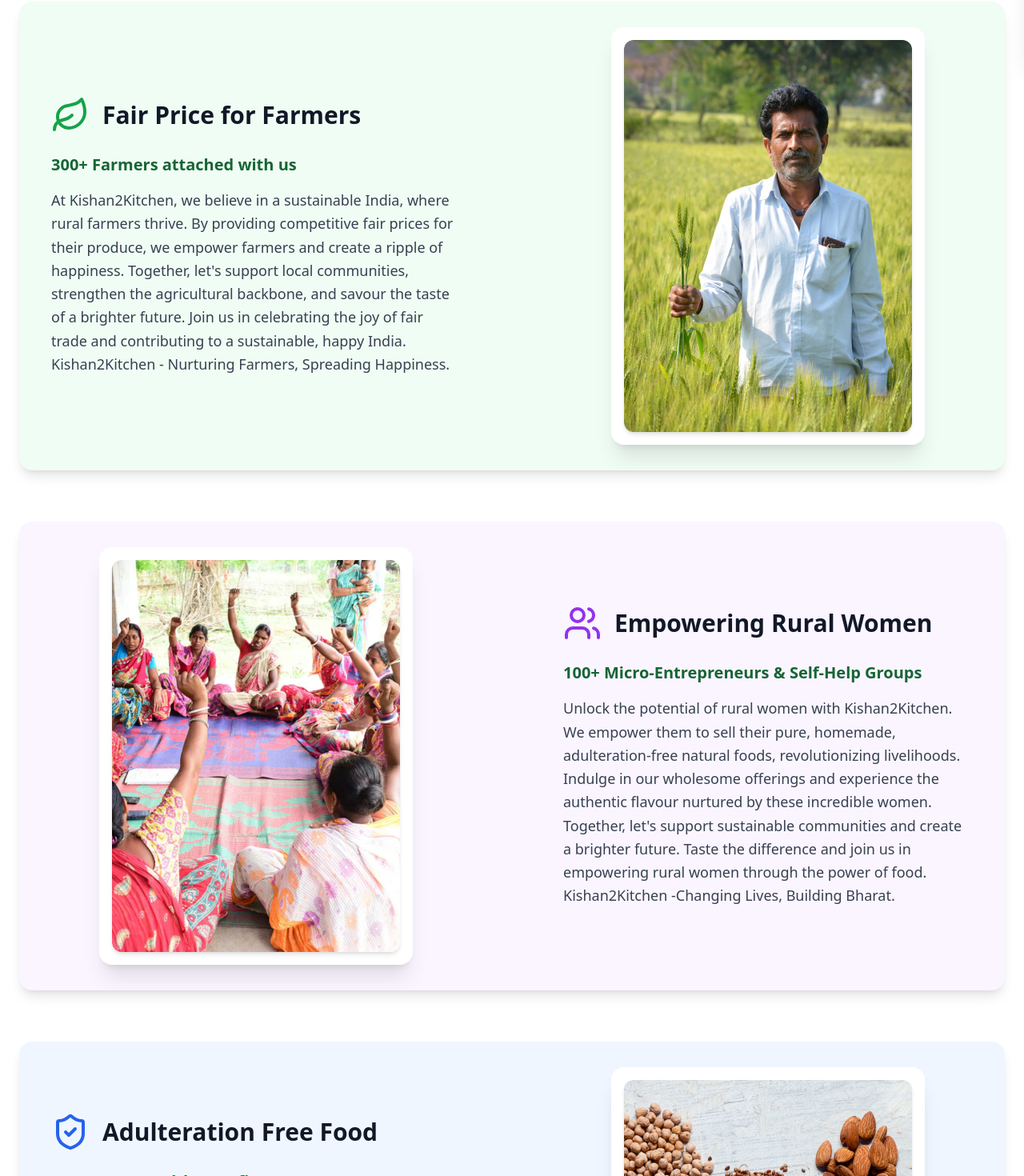
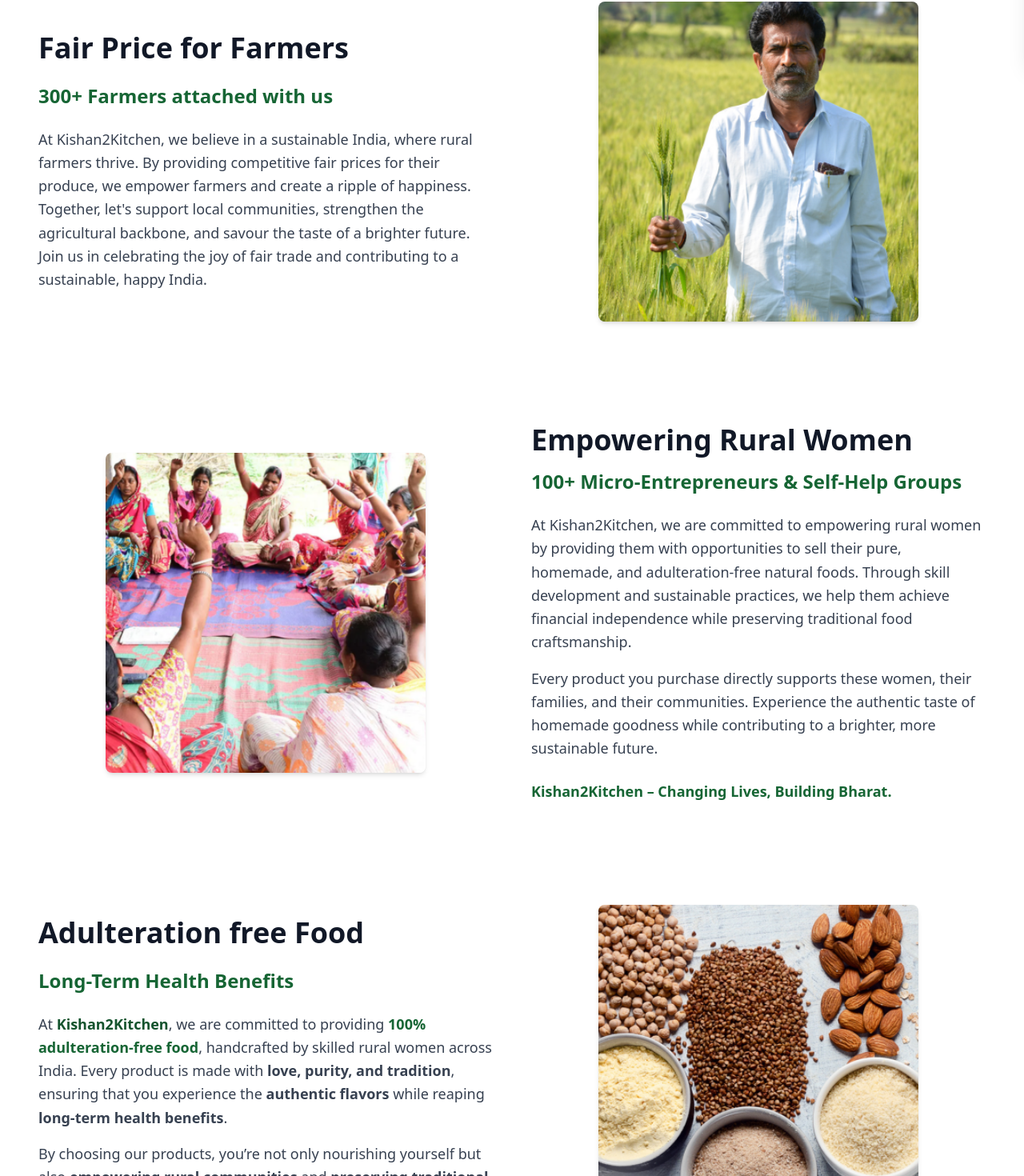
Before and after one commit to Kyrotics-Technologies-Private-Limited/K2K, a React (Vite) app: page /our-story in a window 1280 px wide. Shown: the part 726-2196 px from the top of the page at 80% size. Built offline with nearby package versions, Linux system fonts and the light colour scheme.

Commit message:
ourstory

```diff
--- a/src/pages/OurStory.tsx
+++ b/src/pages/OurStory.tsx
@@ -1,129 +1,185 @@
-import React from "react";
+import React, { useEffect } from "react";
 import { motion } from "framer-motion";
-import { ShieldCheck, Users, Leaf } from "lucide-react";
 
 const AboutUs: React.FC = () => {
-  const sections = [
-    {
-      icon: Leaf,
-      title: "Fair Price for Farmers",
-      text: "At Kishan2Kitchen, we believe in a sustainable India, where rural farmers thrive. By providing competitive fair prices for their produce, we empower farmers and create a ripple of happiness. Together, let's support local communities, strengthen the agricultural backbone, and savour the taste of a brighter future. Join us in celebrating the joy of fair trade and contributing to a sustainable, happy India. Kishan2Kitchen - Nurturing Farmers, Spreading Happiness.",
-      subText: "300+ Farmers attached with us",
-      image: "/assets/images/Farmers.png",
-      iconColor: "text-green-600",
-      bgColor: "bg-green-50",
-    },
-    {
-      icon: Users,
-      title: "Empowering Rural Women",
-      text: "Unlock the potential of rural women with Kishan2Kitchen. We empower them to sell their pure, homemade, adulteration-free natural foods, revolutionizing livelihoods. Indulge in our wholesome offerings and experience the authentic flavour nurtured by these incredible women. Together, let's support sustainable communities and create a brighter future. Taste the difference and join us in empowering rural women through the power of food. Kishan2Kitchen -Changing Lives, Building Bharat.",
-      subText: "100+ Micro-Entrepreneurs & Self-Help Groups",
-      image: "/assets/images/Empowering Rural Women.png",
-      iconColor: "text-purple-600",
-      bgColor: "bg-purple-50",
-    },
-    {
-      icon: ShieldCheck,
-      title: "Adulteration Free Food",
-      text: "At Kishan2Kitchen, our mission is to proudly provide adulteration-free food prepared by skilled rural women in India. We ensure an authentic taste that delights the palate while offering significant long-term health benefits. Our commitment to quality and the empowerment of rural women results in products that are not only delicious but also promote a healthier lifestyle. Experience the unique flavours and goodness of our meticulously crafted food, supporting the well-being of both consumers and the community.",
-      subText: "Long-Term Health Benefits",
-      image: "/assets/images/Adulteration free.png",
-      iconColor: "text-blue-600",
-      bgColor: "bg-blue-50",
-    },
-  ];
+  useEffect(() => {
+    console.log("AboutUs component mounted");
+  }, []);
 
   return (
-    <div className="bg-white">
+    <div className="bg-white min-h-screen">
       {/* Hero Section */}
       <section
-        className="relative w-full h-[70vh] flex items-center justify-center"
+        className="relative w-full h-[70vh] flex items-center justify-center text-center text-white"
         style={{
           backgroundImage: "url(/assets/images/ourstory.png)",
           backgroundSize: "cover",
           backgroundPosition: "center",
-          //backgroundBlendMode: "overlay",
-          backgroundColor: "rgba(0,0,0,0.6)",
+          backgroundRepeat: "no-repeat",
         }}
-      >
+      ></section>
 
+      {/* Section 1: Fair Price for Farmers */}
+      <section className="max-w-7xl mx-auto px-6 lg:px-12 py-16">
+        <div className="grid grid-cols-1 md:grid-cols-2 gap-12 items-center">
+          {/* Text */}
+          <div>
+            <h2 className="text-4xl font-bold text-gray-900">
+              Fair Price for Farmers
+            </h2>
+            <div className="flex flex-wrap gap-6 mt-6">
+              <div className="text-green-800 text-2xl font-semibold">
+                300+ Farmers attached with us
+              </div>
+            </div>
+            <p className="text-lg text-gray-700 mt-6 leading-relaxed flex items-center justify-center">
+              At Kishan2Kitchen, we believe in a sustainable India, where rural
+              farmers thrive. By providing competitive fair prices for their
+              produce, we empower farmers and create a ripple of happiness.
+              Together, let's support local communities, strengthen the
+              agricultural backbone, and savour the taste of a brighter future.
+              Join us in celebrating the joy of fair trade and contributing to a
+              sustainable, happy India.
+            </p>
+          </div>
+
+          {/* Image */}
+          <div className="flex justify-center">
+            <img
+              src="/assets/images/Farmers.png"
+              alt="Farmers"
+              className="w-full max-w-[400px] h-[400px] object-cover rounded-lg shadow-md"
+            />
+          </div>
+        </div>
       </section>
 
-      {/* Mission Sections */}
-      <div className="max-w-7xl mx-auto px-6 py-16 space-y-16">
-        {sections.map((section, index) => (
-          <motion.section
-            key={section.title}
-            initial={{ opacity: 0, y: 50 }}
-            whileInView={{ opacity: 1, y: 0 }}
-            transition={{ duration: 0.8, ease: "easeOut" }}
+      {/* Section 2: Empowering Rural Women */}
+      <section className="max-w-7xl mx-auto px-6 lg:px-12 py-16">
+        <div className="grid grid-cols-1 md:grid-cols-2 gap-12 items-center">
+          {/* Image */}
+          <div className="flex justify-center">
+            <img
+              src="/assets/images/Empowering Rural Women.png"
+              alt="Empowering Rural Women"
+              className="w-full max-w-[400px] h-[400px] object-cover rounded-lg shadow-md"
+            />
+          </div>
+
+          {/* Text */}
+          <div>
+            <h2 className="text-4xl font-bold text-gray-900">
+              Empowering Rural Women
+            </h2>
+            <p className="text-green-800 text-2xl font-semibold mt-4">
+              100+ Micro-Entrepreneurs & Self-Help Groups
+            </p>
+            <p className="text-lg text-gray-700 mt-6 leading-relaxed flex items-center">
+              At Kishan2Kitchen, we are committed to empowering rural women by
+              providing them with opportunities to sell their pure, homemade,
+              and adulteration-free natural foods. Through skill development and
+              sustainable practices, we help them achieve financial independence
+              while preserving traditional food craftsmanship.
+            </p>
+            <p className="text-lg text-gray-700 mt-4 leading-relaxed">
+              Every product you purchase directly supports these women, their
+              families, and their communities. Experience the authentic taste of
+              homemade goodness while contributing to a brighter, more
+              sustainable future.
+            </p>
+            <p className="text-green-800 font-semibold text-lg mt-6">
+              Kishan2Kitchen – Changing Lives, Building Bharat.
+            </p>
+          </div>
+        </div>
+      </section>
+
+      {/* Section 3: Adulteration Free Food */}
+      <section className="max-w-7xl mx-auto px-6 lg:px-12 py-16">
+        <div className="grid grid-cols-1 md:grid-cols-2 gap-12 items-center">
+          {/* Text with Animation */}
+          <motion.div
+            initial="hidden"
+            whileInView="visible"
             viewport={{ once: true }}
-            className={`
-              grid md:grid-cols-2 gap-12 items-center
-              ${section.bgColor}
-              rounded-2xl
-              overflow-hidden
-              shadow-lg
-              ${index % 2 === 1 ? "md:flex-row-reverse" : ""}
-            `}
+            variants={{
+              hidden: { opacity: 0, x: -50 },
+              visible: {
+                opacity: 1,
+                x: 0,
+                transition: {
+                  duration: 0.8,
+                  ease: "easeOut",
+                  staggerChildren: 0.3,
+                },
+              },
+            }}
           >
-            {/* Text Section */}
-            <div className={`p-10 ${index % 2 === 1 ? "md:order-last" : ""}`}>
-              <div className="flex items-center mb-6">
-                <section.icon
-                  className={`w-12 h-12 ${section.iconColor} mr-4`}
-                />
-                <h2 className="text-3xl font-bold text-gray-900">
-                  {section.title}
-                </h2>
-              </div>
-              <p className="text-xl text-green-800 font-semibold mb-4">
-                {section.subText}
-              </p>
-              <p className="text-gray-700 text-lg leading-relaxed">
-                {section.text}
-              </p>
-            </div>
+            <motion.h2
+              variants={{
+                hidden: { opacity: 0, y: -20 },
+                visible: { opacity: 1, y: 0 },
+              }}
+              className="text-4xl font-bold text-gray-900"
+            >
+              Adulteration free Food
+            </motion.h2>
 
-            {/* Image Section */}
             <motion.div
-              initial={{ opacity: 0, scale: 0.9 }}
-              whileInView={{ opacity: 1, scale: 1 }}
-              transition={{ duration: 1.2, ease: "easeOut" }}
-              viewport={{ once: true }}
-              className="flex justify-center p-8"
+              variants={{
+                hidden: { opacity: 0, y: -10 },
+                visible: { opacity: 1, y: 0 },
+              }}
+              className="mt-6 text-green-800 text-2xl font-semibold"
             >
-              <div
-                className="
-                bg-white
-                p-4
-                rounded-2xl
-                shadow-xl
-                transform
-                transition-transform
-                hover:scale-105
-                duration-300
-              "
-              >
-                <img
-                  src={section.image}
-                  alt={section.title}
-                  className="
-                    w-full
-                    max-w-[450px]
-                    h-auto
-                    object-cover
-                    rounded-xl
-                    shadow-md
-                  "
-                />
-              </div>
+              Long-Term Health Benefits
             </motion.div>
-          </motion.section>
-        ))}
-      </div>
 
+            <motion.p
+              variants={{ hidden: { opacity: 0 }, visible: { opacity: 1 } }}
+              className="text-lg text-gray-700 mt-6 leading-relaxed"
+            >
+              At{" "}
+              <span className="font-semibold text-green-900">
+                Kishan2Kitchen
+              </span>
+              , we are committed to providing{" "}
+              <span className="font-bold text-green-800">
+                100% adulteration-free food
+              </span>
+              , handcrafted by skilled rural women across India. Every product
+              is made with <strong>love, purity, and tradition</strong>,
+              ensuring that you experience the{" "}
+              <strong>authentic flavors</strong> while reaping{" "}
+              <strong>long-term health benefits</strong>.
+            </motion.p>
 
+            <motion.p
+              variants={{ hidden: { opacity: 0 }, visible: { opacity: 1 } }}
+              className="text-lg text-gray-700 mt-4 leading-relaxed"
+            >
+              By choosing our products, you’re not only nourishing yourself but
+              also <strong>empowering rural communities</strong> and{" "}
+              <strong>preserving traditional food craftsmanship</strong>.
+            </motion.p>
+          </motion.div>
+
+          {/* Image with Animation */}
+          <motion.div
+            initial={{ opacity: 0, scale: 0.9 }}
+            whileInView={{ opacity: 1, scale: 1 }}
+            transition={{ duration: 1.2, ease: "easeOut" }}
+            viewport={{ once: true }}
+            className="flex justify-center"
+          >
+            <motion.img
+              src="/assets/images/Adulteration free.png"
+              alt="Adulteration Free Food"
+              className="w-full max-w-[400px] h-[400px] object-cover rounded-lg shadow-md"
+            />
+          </motion.div>
+        </div>
+      </section>
     </div>
   );
 };
--- a/src/pages/TermsOfService.tsx
+++ b/src/pages/TermsOfService.tsx
@@ -2,8 +2,8 @@
 
 const TermsOfService: React.FC = () => {
   return (
-    <div className="min-h-screen  text-gray-800 px-4 py-4 max-w-7xl mx-auto bg-green-50">
-      <h1 className="text-3xl font-bold text-green-700">Terms of Service</h1>
+    <div className="min-h-screen text-gray-800 px-20 py-8 w-full bg-green-50 shadow-md rounded-lg">
+      <h1 className="text-4xl font-bold mb-8 text-center">Terms of Service</h1>
 
       <section>
         <h2 className="text-2xl py-2 font-semibold">OVERVIEW</h2>
--- a/src/pages/privacypolicy.tsx
+++ b/src/pages/privacypolicy.tsx
@@ -2,18 +2,19 @@
 
 const PrivacyPolicy: React.FC = () => {
   return (
-    <div className="min-h-screen  text-gray-800 px-4 py-1 max-w-7xl mx-auto bg-green-50">
-      <h1 className="text-3xl font-bold mb-6 text-center">Privacy Policy</h1>
-      <p className="mb-6">
+    <div className="min-h-screen text-gray-800 px-20 py-8 w-full bg-green-50 shadow-md rounded-lg">
+      <h1 className="text-4xl font-bold mb-8 text-center">Privacy Policy</h1>
+
+      <p className="mb-6 text-justify">
         This Privacy Policy describes how your personal information is
         collected, used, and shared when you visit or make a purchase from our
         website (the “Site”).
       </p>
 
-      <h2 className="text-2xl font-semibold mb-3">
+      <h2 className="text-2xl font-semibold mb-4">
         Personal information we collect
       </h2>
-      <p className="mb-4">
+      <p className="mb-4 text-justify">
         When you visit the Site, we automatically collect certain information
         about your device, including information about your web browser, IP
         address, time zone, and some of the cookies installed on your device.
@@ -22,10 +23,10 @@
         interact with the Site. This is called “Device Information”.
       </p>
 
-      <h3 className="text-xl font-medium mb-2">
+      <h3 className="text-xl font-medium mb-3">
         We collect Device Information using the following technologies:
       </h3>
-      <ul className="list-disc pl-6 space-y-2 mb-4">
+      <ul className="list-disc pl-8 space-y-2 mb-4 text-justify">
         <li>
           “Cookies” are data files placed on your device or computer and often
           include an anonymous unique identifier.
@@ -41,86 +42,53 @@
         </li>
       </ul>
 
-      <p className="mb-4">
-        When you make a purchase or attempt to make a purchase through the Site,
-        we collect information including your name, billing address, shipping
-        address, payment information (including credit card numbers), email
-        address, and phone number. We refer to this as “Order Information”.
-      </p>
-      <p className="mb-6">
-        When we talk about “Personal Information” in this Privacy Policy, we are
-        talking about both Device Information and Order Information.
-      </p>
-
-      <h2 className="text-2xl font-semibold mb-3">
+      <h2 className="text-2xl font-semibold mb-4">
         How do we use your personal information?
       </h2>
-      <ul className="list-disc pl-6 space-y-2 mb-4">
+      <ul className="list-disc pl-8 space-y-2 mb-4 text-justify">
         <li>
           Fulfill any orders placed through the Site (including processing your
-          payment information, arranging for shipping, and providing you with
-          invoices and/or order confirmations).
+          payment information, arranging for shipping, and providing invoices
+          and order confirmations).
         </li>
         <li>Communicate with you.</li>
         <li>Screen orders for potential risk or fraud.</li>
         <li>
           Provide you with information or advertising relating to our products
-          or services, when in line with the preferences you have shared with
-          us.
+          or services, in line with your preferences.
         </li>
       </ul>
 
-      <h2 className="text-2xl font-semibold mb-3">
+      <h2 className="text-2xl font-semibold mb-4">
         Sharing your personal information
       </h2>
-      <p className="mb-4">
+      <p className="mb-4 text-justify">
         We share your Personal Information with third parties to help us use it
-        as described above. For example: We use Google Analytics to understand
-        how customers use the Website. You can read more about Google’s privacy
-        practices here and opt out of Google Analytics here. We may share your
-        Personal Information with trusted service providers, such as payment
-        processors, shipping providers, and marketing partners, who need access
-        to facilitate their services. We may also disclose your Personal
+        as described above. For example, we use Google Analytics to understand
+        how customers use the Website. We may also disclose your Personal
         Information to comply with applicable laws, respond to lawful requests
         such as subpoenas or search warrants, or protect our rights.
       </p>
 
-      <h2 className="text-2xl font-semibold mb-3">Behavioural advertising</h2>
-      <p className="mb-4">
-        We use your Personal Information to provide you with targeted
-        advertisements or marketing communications we believe may be of interest
-        to you. For more information about how targeted advertising works, you
-        can visit the Network Advertising Initiative’s (“NAI”) educational page:
-        <a
-          href="http://www.networkadvertising.org/understanding-online-advertising/how-does-it-work"
-          className="text-blue-600 underline ml-1"
-          target="_blank"
-          rel="noopener noreferrer"
-        >
-          NAI Learn More
-        </a>
-        .
+      <h2 className="text-2xl font-semibold mb-4">Behavioural advertising</h2>
+      <p className="mb-4 text-justify">
+        We use your Personal Information to provide targeted advertisements or
+        marketing communications that may be of interest to you. You can opt out
+        of targeted advertising by visiting:
       </p>
-      <h3 className="text-xl font-medium mb-2">
-        To opt out of targeted advertising, visit:
-      </h3>
-      <ul className="list-disc pl-6 space-y-2 mb-4">
+      <ul className="list-disc pl-8 space-y-2 mb-4 text-justify">
         <li>
           <a
             href="https://www.facebook.com/settings/?tab=ads"
             className="text-green-600 underline"
-            target="_blank"
-            rel="noopener noreferrer"
           >
-            Facebook : Ad Preferences
+            Facebook: Ad Preferences
           </a>
         </li>
         <li>
           <a
             href="https://www.google.com/settings/ads/anonymous"
             className="text-green-600 underline"
-            target="_blank"
-            rel="noopener noreferrer"
           >
             Google: Ad Settings
           </a>
@@ -129,65 +97,57 @@
           <a
             href="https://advertise.bingads.microsoft.com/en-us/resources/policies/personalized-ads"
             className="text-green-600 underline"
-            target="_blank"
-            rel="noopener noreferrer"
           >
             Bing: Personalized Ads
           </a>
         </li>
       </ul>
-      <p className="mb-6">
-        You can also opt out of some targeted advertising services through the
-        Digital Advertising Alliance’s opt-out portal .
-      </p>
 
-      <h2 className="text-2xl font-semibold mb-3">Do not track</h2>
-      <p className="mb-6">
-        Please note that we do not alter our Website’s data collection and usage
-        practices in response to a "Do Not Track" signal from your browser.
-      </p>
-
-      <h2 className="text-2xl font-semibold mb-3">Your rights</h2>
-      <p className="mb-4">
+      <h2 className="text-2xl font-semibold mb-4">Your rights</h2>
+      <p className="mb-4 text-justify">
         You have the right to access, correct, or delete your Personal
         Information that we collect and maintain. You may also opt out of
         receiving marketing communications from us at any time.
       </p>
 
-      <h2 className="text-2xl font-semibold mb-3">Data retention</h2>
-      <p className="mb-6">
+      <h2 className="text-2xl font-semibold mb-4">Data retention</h2>
+      <p className="mb-6 text-justify">
         When you place an order through the Website, we will retain your Order
         Information for our records unless you request its deletion.
       </p>
 
-      <h2 className="text-2xl font-semibold mb-3">
+      <h2 className="text-2xl font-semibold mb-4">
         Changes to This Privacy Policy
       </h2>
-      <p className="mb-6">
-        We may update this Privacy Policy from time to time to reflect changes
-        in our practices or legal requirements. Any updates will be posted on
-        our Website, and we encourage you to review this Privacy Policy
-        periodically.
+      <p className="mb-6 text-justify">
+        We may update this Privacy Policy periodically to reflect changes in our
+        practices or legal requirements. Any updates will be posted on our
+        Website.
       </p>
 
-      <h2 className="text-2xl font-semibold mb-3">Contact us</h2>
-      <p className="mb-1">
-        If you have any questions or concerns regarding this Privacy Policy or
-        our data practices, please contact us:
+      <h2 className="text-2xl font-semibold mb-4">Contact us</h2>
+      <p className="mb-1 text-justify">
+        If you have any questions regarding this Privacy Policy, please contact
+        us:
       </p>
       <p className="mb-1">
         <strong>Email:</strong>{" "}
-        <a href="kishan2kitchen@gmail.com" className="text-green-600 underline">
+        <a
+          href="mailto:kishan2kitchen@gmail.com"
+          className="text-green-600 underline"
+        >
           kishan2kitchen@gmail.com
         </a>
       </p>
-      <p>
-        <strong>Postal Address:</strong> Univillage Agro Pvt. Ltd. ,
-        Uttar Narayan Pur, PO: BK Chungri, PS: Margram, District: Birbhum, West
-        Bengal - 731202, India
+      <p className="text-justify">
+        <strong>Postal Address:</strong> Univillage Agro Pvt. Ltd., Uttar
+        Narayan Pur, PO: BK Chungri, PS: Margram, District: Birbhum, West Bengal
+        - 731202, India
       </p>
 
-      <p className="text-sm text-gray-500 mt-8">Last updated: March 27, 2025</p>
+      <p className="text-sm text-gray-500 mt-8 text-center">
+        Last updated: March 27, 2025
+      </p>
     </div>
   );
 };
```
Also changed, not shown: src/pages/RefundPolicy.tsx (+20 -18 lines), src/pages/ShippingPolicy.tsx (+24 -22 lines).
